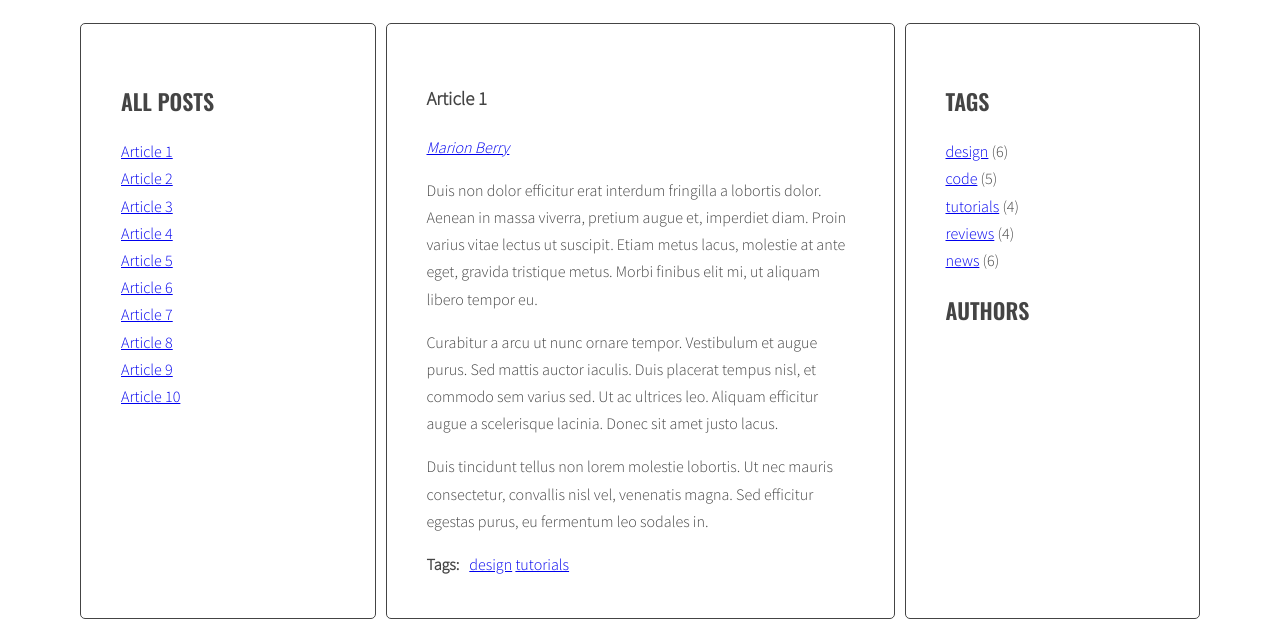
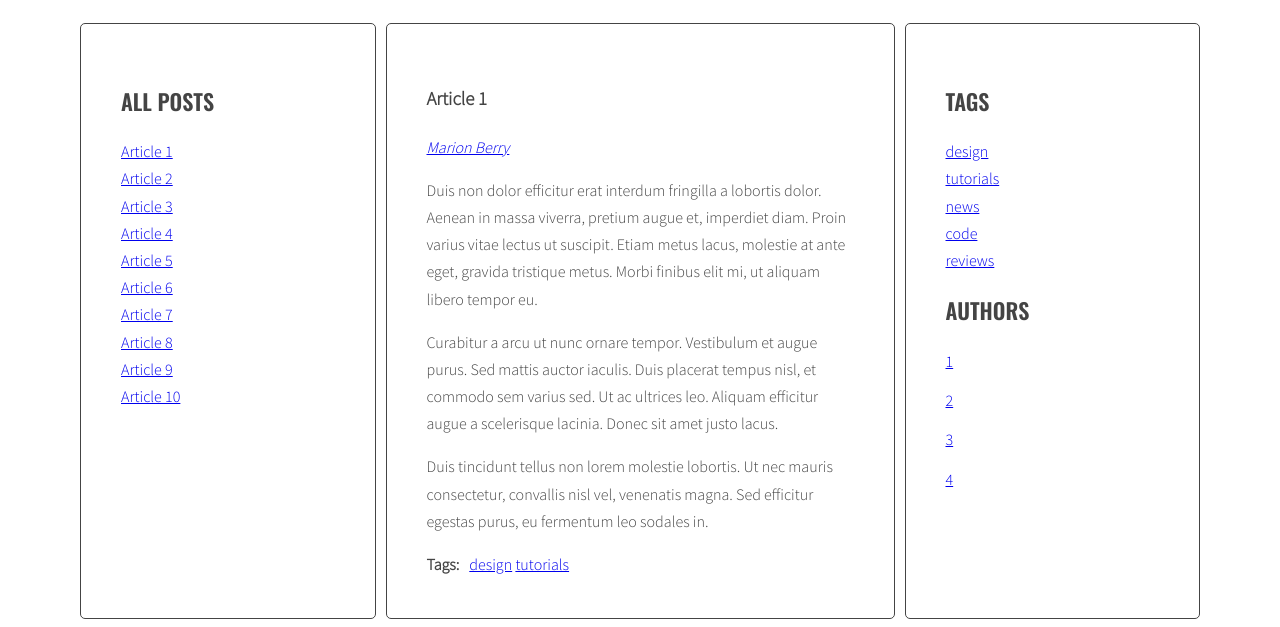
Before and after one commit to Martenia/javascript-blog, a website: page index.html in a window 1280 px wide. Shown: the part 220-847 px from the top of the page. Drawn offline with nearby package versions, Linux system fonts and the light colour scheme.

Commit message:
Pierwsze zmiany w funkcji generateTags

```diff
--- a/index.html
+++ b/index.html
@@ -162,32 +162,27 @@
             <aside class="sidebar">
               <h2 class="section-title">Tags</h2>
               <ul class="list tags">
-                <li><a href="#">design</a> <span>(6)</span></li>
-                <li><a href="#">code</a> <span>(5)</span></li>
-                <li><a href="#">tutorials</a> <span>(4)</span></li>
-                <li><a href="#">reviews</a> <span>(4)</span></li>
-                <li><a href="#">news</a> <span>(6)</span></li>
               </ul>
               <h2 class="section-title">Authors</h2>
               <ul class="list authors">
                 <li>
                   <a href="#">
-                    <span class="author-name"></span>
+                    <span class="author-name">1</span>
                   </a>
                 </li>
                 <li>
                   <a href="#">
-                    <span class="author-name"></span>
+                    <span class="author-name">2</span>
                   </a>
                 </li>
                 <li>
                   <a href="#">
-                    <span class="author-name"></span>
+                    <span class="author-name">3</span>
                   </a>
                 </li>
                 <li>
                   <a href="#">
-                    <span class="author-name"></span>
+                    <span class="author-name">4</span>
                   </a>
                 </li>
               </ul>
--- a/js/script.js
+++ b/js/script.js
@@ -53,9 +53,9 @@
 
   /* for each article */
   const articles = document.querySelectorAll(optArticleSelector + customSelector);
-  console.log(articles);
-  console.log(customSelector);
-  console.log(optArticleSelector + customSelector);
+  // console.log(articles);
+  // console.log(customSelector);
+  // console.log(optArticleSelector + customSelector);
 
   let html = '';
   for(let article of articles){
@@ -87,9 +87,11 @@
 }
 
 function generateTags(){
+  /* [NEW] create a new variable allTags with an empty array */
+  let allTags = [];
   /* find all articles */
   const articles = document.querySelectorAll(optArticleSelector);
-  console.log(articles);
+  // console.log(articles);
   /* START LOOP: for every article: */
   for(let article of articles){
     /* find tags wrapper */
@@ -111,12 +113,23 @@
       // console.log(linkTag);
       /* add generated code to html variable */
       html = html + linkTag + ' ';
+      /* [NEW] check if this link is NOT already in allTags */
+      if(allTags.indexOf(linkTag) == -1){
+        /* [NEW] add generated code to allTags array */
+        allTags.push(linkTag);
+      }
     /* END LOOP: for each tag */
     }
     /* insert HTML of all the links into the tags wrapper */
     tagsWrapper.innerHTML = html;
+    /* END LOOP: for every article: */
   }
-  /* END LOOP: for every article: */
+  /* [NEW] find list of tags in right column */
+  const tagList = document.querySelector('.tags');
+  console.log(tagList);
+
+  /* [NEW] add html from allTags to tagList */
+  tagList.innerHTML = allTags.join(' ');
 }
 generateTags();
 
@@ -129,7 +142,7 @@
 
   /* [DONE] make new constant named "clickedElement" and give it the value of "this" */
   const clickedElement = this;
-  console.log(clickedElement);
+  // console.log(clickedElement);
 
   /* [DONE] make a new constant "href" and read the attribute "href" of the clicked element */
   const href = clickedElement.getAttribute('href');
@@ -152,7 +165,7 @@
 
   /* [DONE] find all tag links with "href" attribute equal to the "href" constant */
   const tagLinks = document.querySelectorAll('a[href="' + href + '"]');
-  console.log(tagLinks);
+  // console.log(tagLinks);
 
   /* [DONE] START LOOP: for each found tag link */
   for (let tagLink of tagLinks){
```
